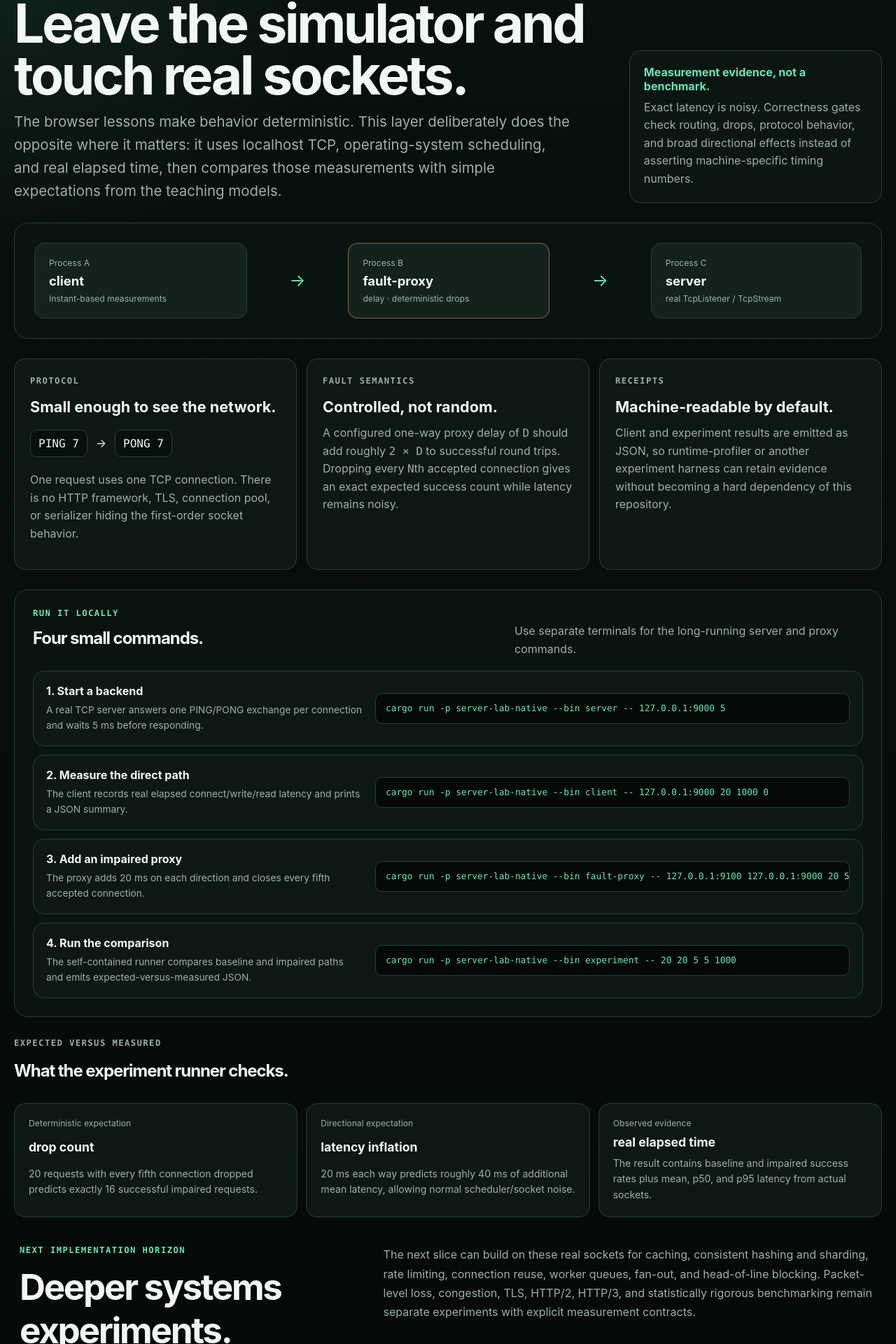
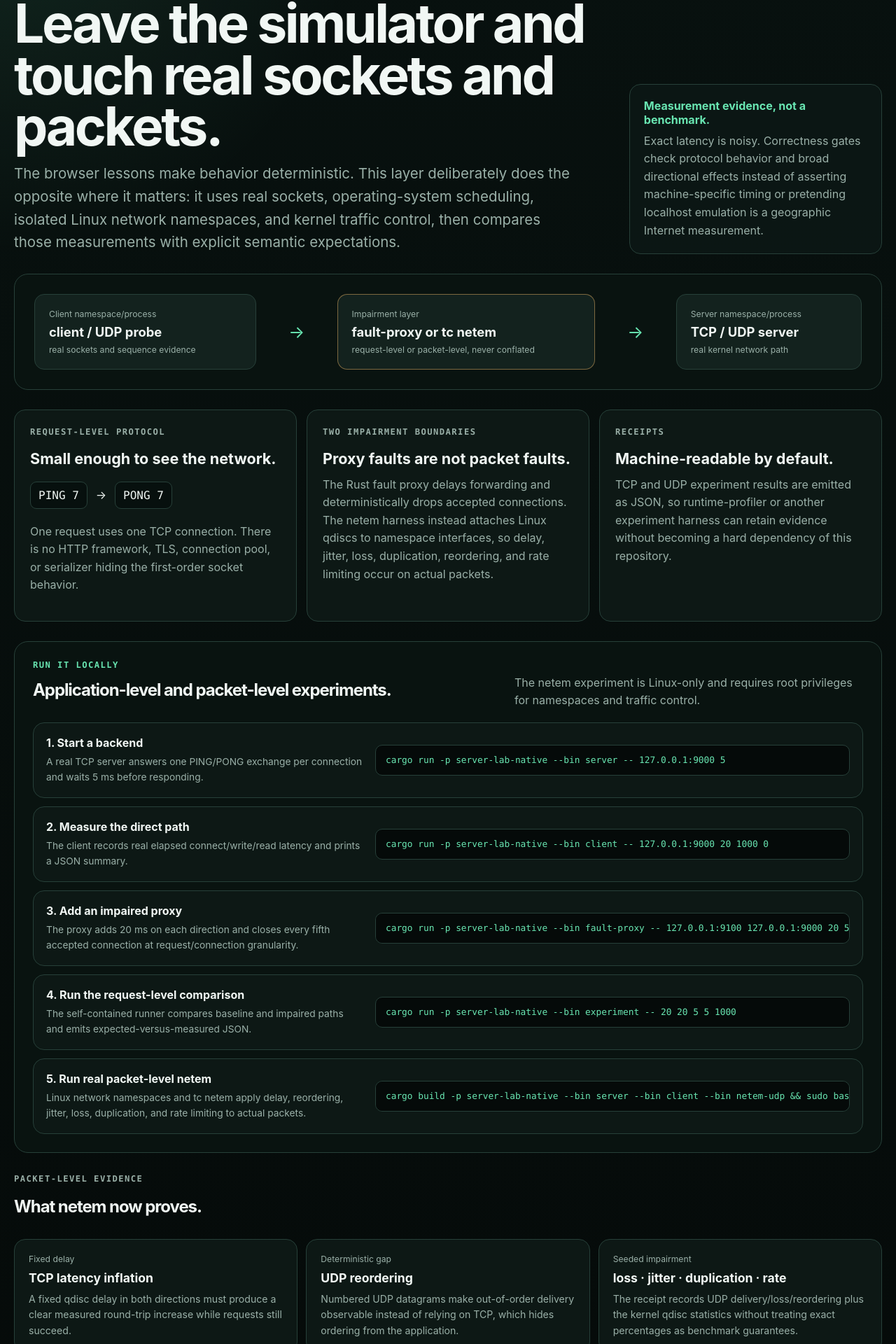
Before and after one commit to moritzbrantner/server-lab, a Next.js app in the folder web/: page /native in a window 1280 px wide. Shown: the part 151-2071 px from the top of the page at 70% size. Built offline with nearby package versions, Linux system fonts and the light colour scheme.

Commit message:
docs: publish packet-level netem experiment

```diff
--- a/web/app/native/page.tsx
+++ b/web/app/native/page.tsx
@@ -12,12 +12,17 @@ const commands = [
   {
     title: "3. Add an impaired proxy",
     command: "cargo run -p server-lab-native --bin fault-proxy -- 127.0.0.1:9100 127.0.0.1:9000 20 5",
-    detail: "The proxy adds 20 ms on each direction and closes every fifth accepted connection.",
+    detail: "The proxy adds 20 ms on each direction and closes every fifth accepted connection at request/connection granularity.",
   },
   {
-    title: "4. Run the comparison",
+    title: "4. Run the request-level comparison",
     command: "cargo run -p server-lab-native --bin experiment -- 20 20 5 5 1000",
     detail: "The self-contained runner compares baseline and impaired paths and emits expected-versus-measured JSON.",
+  },
+  {
+    title: "5. Run real packet-level netem",
+    command: "cargo build -p server-lab-native --bin server --bin client --bin netem-udp && sudo bash native/netem/experiment.sh",
+    detail: "Linux network namespaces and tc netem apply delay, reordering, jitter, loss, duplication, and rate limiting to actual packets.",
   },
 ];
 
@@ -26,46 +31,46 @@ export default function NativePage() {
     <main className="native-page">
       <header className="native-hero">
         <div>
-          <p className="eyebrow">slice 5 · native network experiments</p>
-          <h1>Leave the simulator and touch real sockets.</h1>
+          <p className="eyebrow">native network experiments · slices 5 and 10</p>
+          <h1>Leave the simulator and touch real sockets and packets.</h1>
           <p className="lede">
             The browser lessons make behavior deterministic. This layer deliberately does the opposite where it matters:
-            it uses localhost TCP, operating-system scheduling, and real elapsed time, then compares those measurements with
-            simple expectations from the teaching models.
+            it uses real sockets, operating-system scheduling, isolated Linux network namespaces, and kernel traffic control,
+            then compares those measurements with explicit semantic expectations.
           </p>
         </div>
         <div className="native-note">
           <strong>Measurement evidence, not a benchmark.</strong>
           <span>
-            Exact latency is noisy. Correctness gates check routing, drops, protocol behavior, and broad directional effects
-            instead of asserting machine-specific timing numbers.
+            Exact latency is noisy. Correctness gates check protocol behavior and broad directional effects instead of
+            asserting machine-specific timing or pretending localhost emulation is a geographic Internet measurement.
           </span>
         </div>
       </header>
 
       <section className="native-architecture" aria-label="Native experiment architecture">
         <div className="native-node">
-          <span>Process A</span>
-          <strong>client</strong>
-          <small>Instant-based measurements</small>
+          <span>Client namespace/process</span>
+          <strong>client / UDP probe</strong>
+          <small>real sockets and sequence evidence</small>
         </div>
         <div className="native-arrow">→</div>
         <div className="native-node native-node-proxy">
-          <span>Process B</span>
-          <strong>fault-proxy</strong>
-          <small>delay · deterministic drops</small>
+          <span>Impairment layer</span>
+          <strong>fault-proxy or tc netem</strong>
+          <small>request-level or packet-level, never conflated</small>
         </div>
         <div className="native-arrow">→</div>
         <div className="native-node">
-          <span>Process C</span>
-          <strong>server</strong>
-          <small>real TcpListener / TcpStream</small>
+          <span>Server namespace/process</span>
+          <strong>TCP / UDP server</strong>
+          <small>real kernel network path</small>
         </div>
       </section>
 
       <section className="native-grid">
         <article className="native-panel">
-          <p className="eyebrow">protocol</p>
+          <p className="eyebrow">request-level protocol</p>
           <h2>Small enough to see the network.</h2>
           <div className="native-protocol">
             <code>PING 7</code>
@@ -79,11 +84,12 @@ export default function NativePage() {
         </article>
 
         <article className="native-panel">
-          <p className="eyebrow">fault semantics</p>
-          <h2>Controlled, not random.</h2>
+          <p className="eyebrow">two impairment boundaries</p>
+          <h2>Proxy faults are not packet faults.</h2>
           <p>
-            A configured one-way proxy delay of <code>D</code> should add roughly <code>2 × D</code> to successful round trips.
-            Dropping every <code>N</code>th accepted connection gives an exact expected success count while latency remains noisy.
+            The Rust fault proxy delays forwarding and deterministically drops accepted connections. The netem harness instead
+            attaches Linux qdiscs to namespace interfaces, so delay, jitter, loss, duplication, reordering, and rate limiting
+            occur on actual packets.
           </p>
         </article>
 
@@ -91,7 +97,7 @@ export default function NativePage() {
           <p className="eyebrow">receipts</p>
           <h2>Machine-readable by default.</h2>
           <p>
-            Client and experiment results are emitted as JSON, so runtime-profiler or another experiment harness can retain
+            TCP and UDP experiment results are emitted as JSON, so runtime-profiler or another experiment harness can retain
             evidence without becoming a hard dependency of this repository.
           </p>
         </article>
@@ -101,9 +107,9 @@ export default function NativePage() {
         <div className="native-section-heading">
           <div>
             <p className="eyebrow">run it locally</p>
-            <h2>Four small commands.</h2>
+            <h2>Application-level and packet-level experiments.</h2>
           </div>
-          <p>Use separate terminals for the long-running server and proxy commands.</p>
+          <p>The netem experiment is Linux-only and requires root privileges for namespaces and traffic control.</p>
         </div>
 
         <div className="native-command-list">
@@ -121,37 +127,37 @@ export default function NativePage() {
 
       <section className="native-comparison">
         <div>
-          <p className="eyebrow">expected versus measured</p>
-          <h2>What the experiment runner checks.</h2>
+          <p className="eyebrow">packet-level evidence</p>
+          <h2>What netem now proves.</h2>
         </div>
         <div className="native-comparison-grid">
           <div>
-            <span>Deterministic expectation</span>
-            <strong>drop count</strong>
-            <p>20 requests with every fifth connection dropped predicts exactly 16 successful impaired requests.</p>
+            <span>Fixed delay</span>
+            <strong>TCP latency inflation</strong>
+            <p>A fixed qdisc delay in both directions must produce a clear measured round-trip increase while requests still succeed.</p>
           </div>
           <div>
-            <span>Directional expectation</span>
-            <strong>latency inflation</strong>
-            <p>20 ms each way predicts roughly 40 ms of additional mean latency, allowing normal scheduler/socket noise.</p>
+            <span>Deterministic gap</span>
+            <strong>UDP reordering</strong>
+            <p>Numbered UDP datagrams make out-of-order delivery observable instead of relying on TCP, which hides ordering from the application.</p>
           </div>
           <div>
-            <span>Observed evidence</span>
-            <strong>real elapsed time</strong>
-            <p>The result contains baseline and impaired success rates plus mean, p50, and p95 latency from actual sockets.</p>
+            <span>Seeded impairment</span>
+            <strong>loss · jitter · duplication · rate</strong>
+            <p>The receipt records UDP delivery/loss/reordering plus the kernel qdisc statistics without treating exact percentages as benchmark guarantees.</p>
           </div>
         </div>
       </section>
 
       <section className="concepts native-next">
         <div>
-          <p className="eyebrow">next implementation horizon</p>
-          <h2>Deeper systems experiments.</h2>
+          <p className="eyebrow">next experimental extension</p>
+          <h2>Put WebTransport through the same packet path.</h2>
         </div>
         <p>
-          The next slice can build on these real sockets for caching, consistent hashing and sharding, rate limiting,
-          connection reuse, worker queues, fan-out, and head-of-line blocking. Packet-level loss, congestion, TLS, HTTP/2,
-          HTTP/3, and statistically rigorous benchmarking remain separate experiments with explicit measurement contracts.
+          The namespace/netem ownership boundary is now established independently of any transport. A later experiment can run
+          the authoritative QUIC/WebTransport adapter through it and compare stream versus datagram behavior under identical
+          packet loss, jitter, reordering, and rate constraints without changing the impairment model.
         </p>
       </section>
     </main>
```
